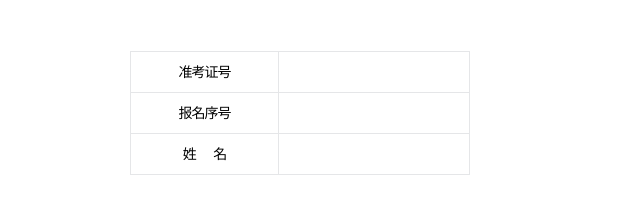
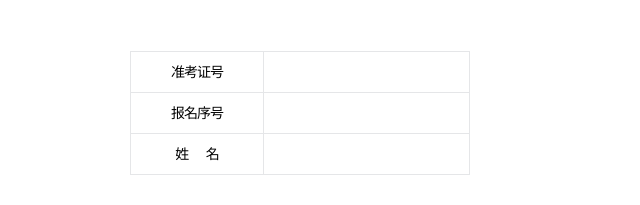
Before and after one commit to Miller686/Miller686.github.io, a plain HTML site: page KSY.html in a window 1280 px wide. Shown: the part 359-564 px from the top of the page, 340-980 px from the left. Drawn offline with Linux system fonts and the light colour scheme.

Commit message:
Add files via upload

```diff
--- a/KSY.html
+++ b/KSY.html
@@ -56,12 +56,12 @@
  </style>
 <table border="1" style="border-collapse: collapse;height:4px;width:340px;line-height:20px;">
     <tr>
-        <td>&nbsp;&nbsp;&nbsp;&nbsp;&nbsp;&nbsp;&nbsp;&nbsp;准考证号&nbsp;&nbsp;&nbsp;&nbsp;&nbsp;&nbsp;&nbsp;&nbsp;</td>
-        <td>&nbsp;&nbsp;&nbsp;&nbsp;&nbsp;&nbsp;&nbsp;&nbsp;&nbsp;&nbsp;&nbsp;&nbsp;&nbsp;&nbsp;&nbsp;&nbsp;&nbsp;&nbsp;&nbsp;&nbsp;&nbsp;&nbsp;&nbsp;&nbsp;&nbsp;&nbsp;&nbsp;&nbsp;&nbsp;&nbsp;&nbsp;&nbsp;&nbsp;&nbsp;&nbsp;&nbsp;&nbsp;&nbsp;&nbsp;&nbsp;&nbsp;&nbsp;&nbsp;&nbsp;&nbsp;&nbsp;</td>
+        <td>准考证号</td>
+<td style="width:185px;height:10px">&nbsp;</td>
     </tr>
     <tr>
-        <td>&nbsp;&nbsp;&nbsp;&nbsp;&nbsp;&nbsp;&nbsp;&nbsp;报名序号&nbsp;&nbsp;&nbsp;&nbsp;&nbsp;&nbsp;&nbsp;&nbsp;</td>
-        <td>&nbsp;&nbsp;&nbsp;&nbsp;&nbsp;&nbsp;&nbsp;&nbsp;&nbsp;&nbsp;&nbsp;&nbsp;&nbsp;&nbsp;&nbsp;&nbsp;&nbsp;&nbsp;&nbsp;&nbsp;&nbsp;&nbsp;&nbsp;&nbsp;&nbsp;&nbsp;&nbsp;&nbsp;&nbsp;&nbsp;&nbsp;&nbsp;&nbsp;&nbsp;&nbsp;&nbsp;&nbsp;&nbsp;&nbsp;&nbsp;&nbsp;&nbsp;&nbsp;&nbsp;&nbsp;&nbsp;</td>
+        <td>报名序号</td>
+        <td>&nbsp;</td>
     </tr>
     <tr>
         <td>姓&nbsp;&nbsp;&nbsp;&nbsp;&nbsp;&nbsp;名</td>
```
